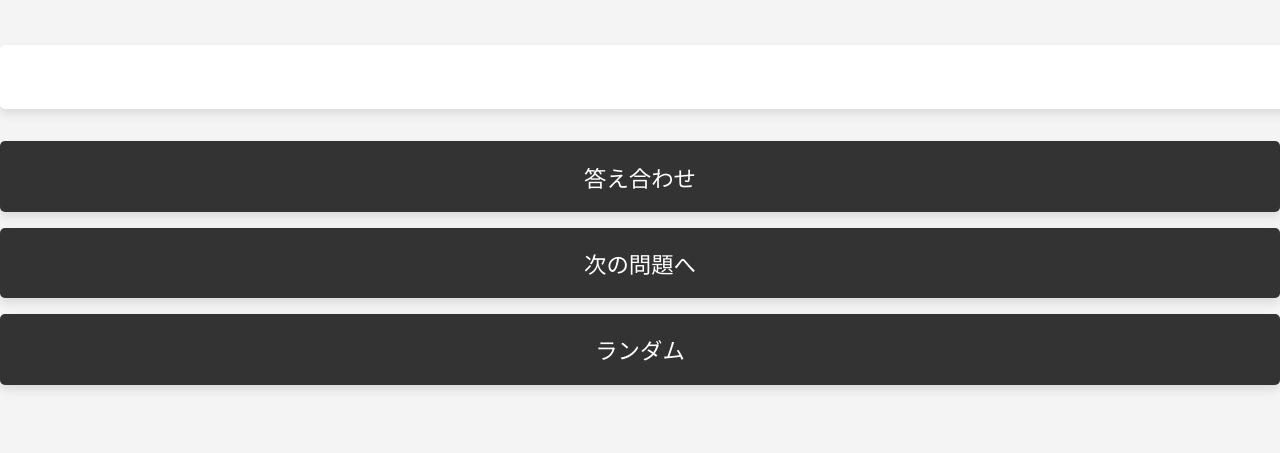
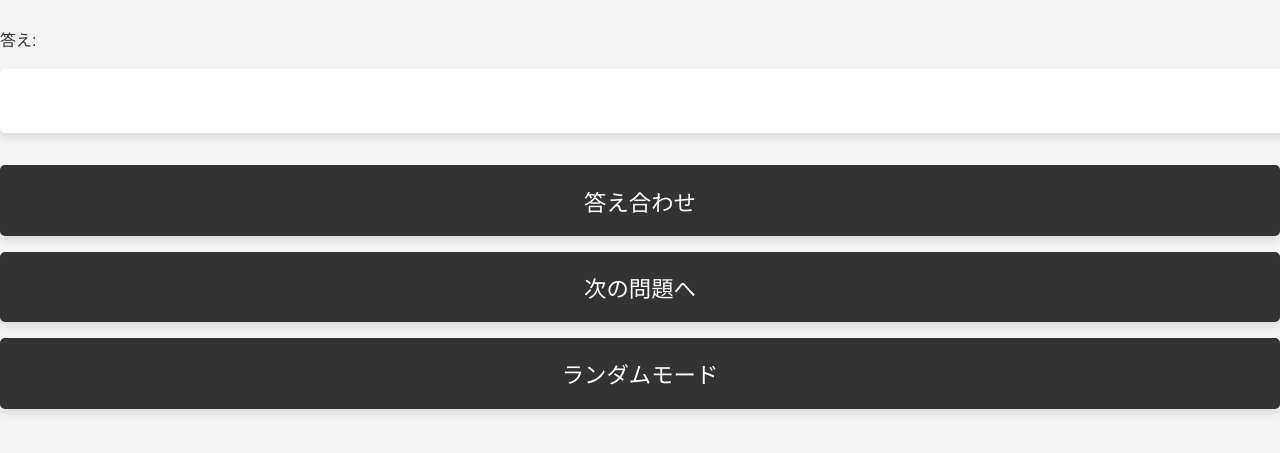
Before and after one commit to nyasabi/English, a plain HTML site: page index.html in a window 1280 px wide. Shown: the part 83-536 px from the top of the page. Drawn offline with Linux system fonts and the light colour scheme.

Commit message:
Update index.html

```diff
--- a/index.html
+++ b/index.html
@@ -1,27 +1,31 @@
 <!DOCTYPE html>
-<html>
+<html lang="ja">
   <head>
-    <meta charset="utf-8">
-    <meta name="viewport" content="width=device-width, initial-scale=1.0">
+    <meta charset="UTF-8">
     <title>英単語クイズ</title>
     <link rel="stylesheet" href="style.css">
-    <script src="script.js"></script>
   </head>
   <body>
     <header>
       <h1>英単語クイズ</h1>
     </header>
     <main>
-<div class="quiz-section">
+      <section class="quiz-section">
         <h2 class="quiz-question"></h2>
+        <div class="quiz-answer-wrapper">
+          <label>
+            答え:
             <input type="text" class="quiz-answer">
-  <button class="quiz-check-button">答え合わせ</button>
+          </label>
+        </div>
+        <div class="quiz-buttons">
+          <button class="quiz-check-button" disabled>答え合わせ</button>
+          <button class="quiz-next-button" disabled>次の問題へ</button>
+          <button class="quiz-random-button">ランダムモード</button>
+        </div>
         <p class="quiz-result"></p>
-  <button class="quiz-next-button" disabled>次の問題へ</button>
-  <button class="quiz-random-button">ランダム</button>
-</div>
-
       </section>
     </main>
+    <script src="script.js"></script>
   </body>
 </html>
```
Lines whose indentation alone changed are shown as unchanged.
